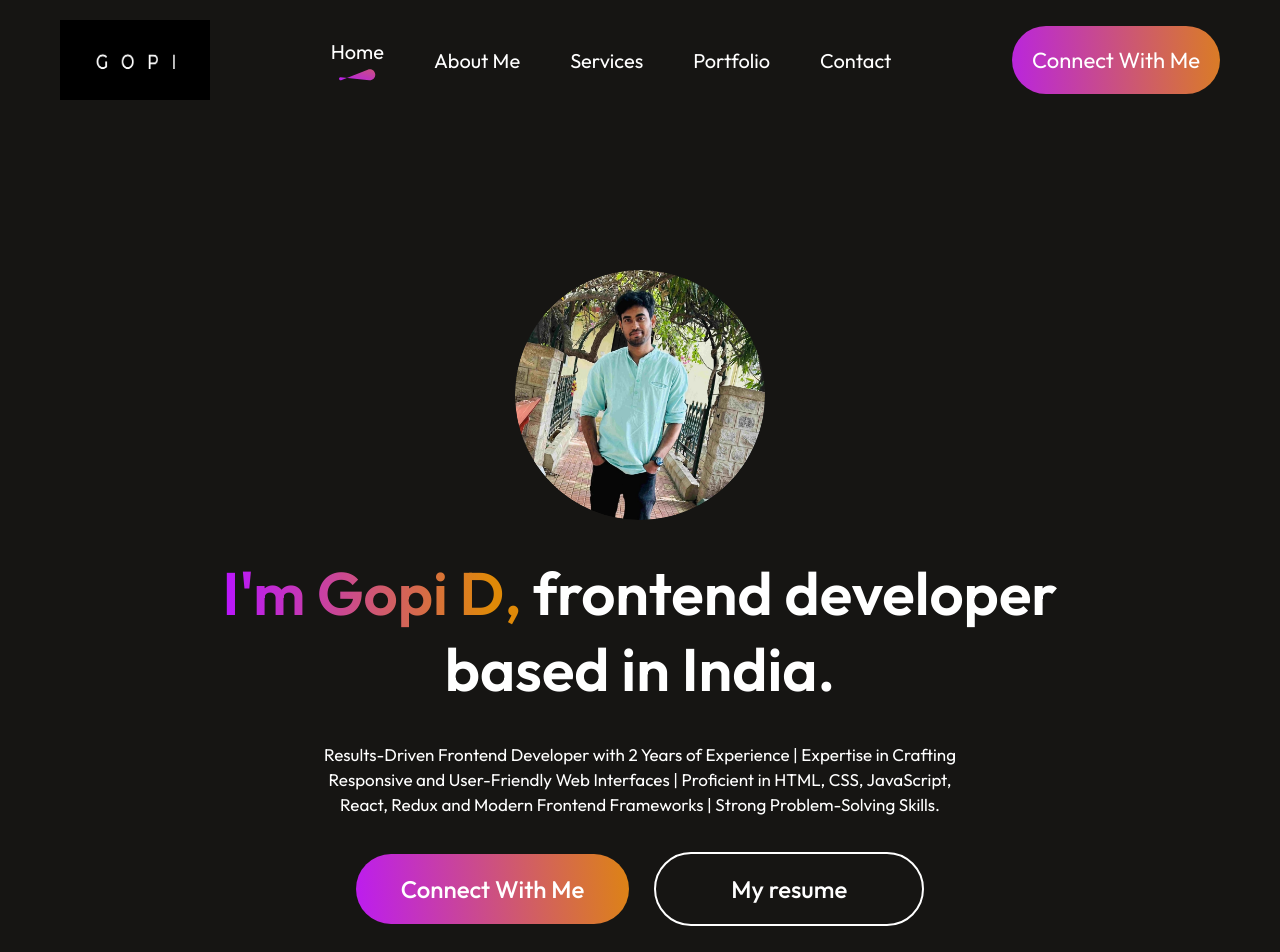
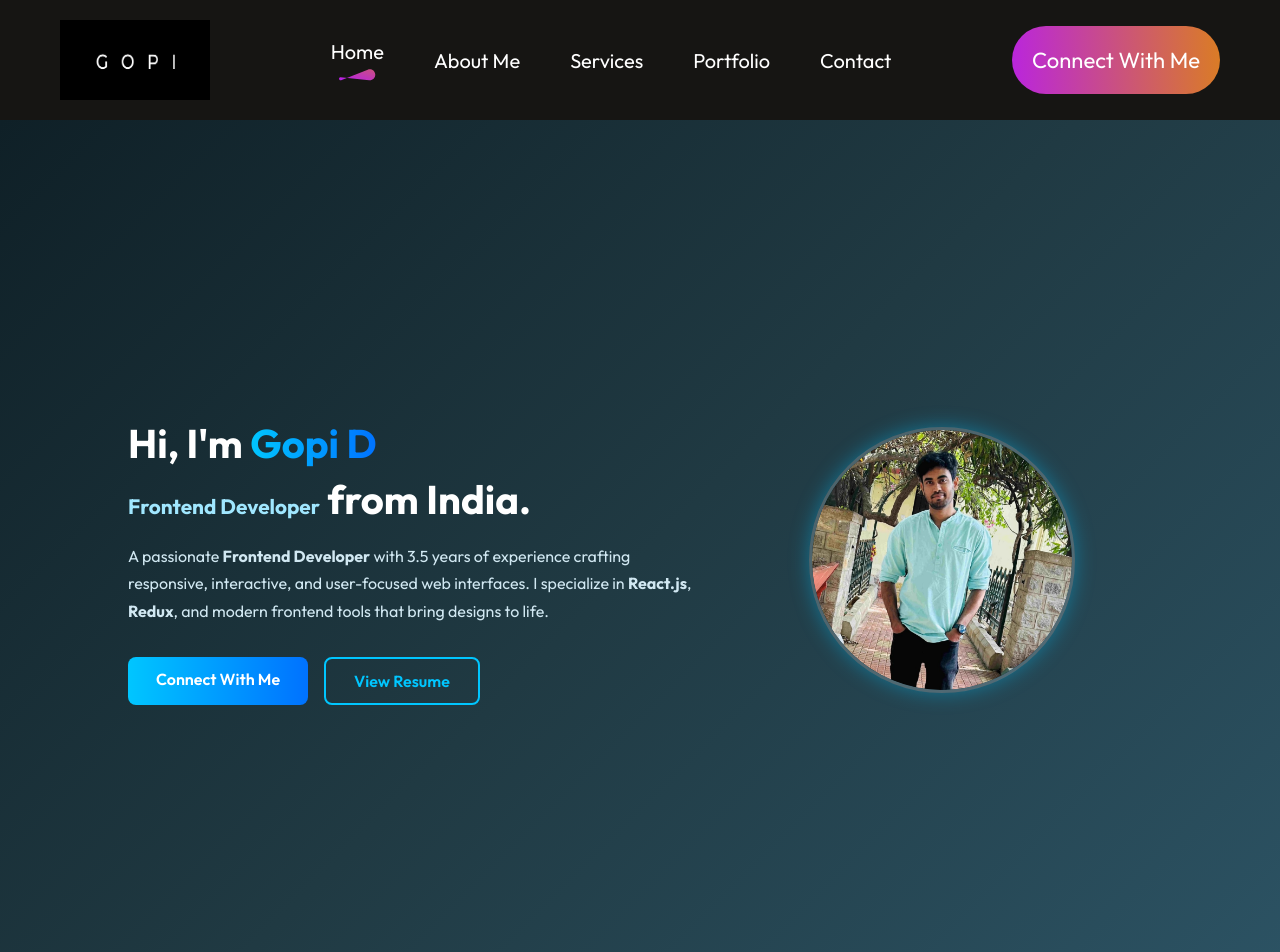
Before and after one commit to Gopi2923/portfolio-react, a React (Vite) app: page / in a window 1280 px wide. Shown: the top 952 px of the page. Built offline with nearby package versions, Linux system fonts and the light colour scheme.

Commit message:
hero page changes

```diff
--- a/src/Components/Hero/Hero.css
+++ b/src/Components/Hero/Hero.css
@@ -1,89 +1,95 @@
 .hero {
   display: flex;
   align-items: center;
-  flex-direction: column;
-  gap: 35px;
+  justify-content: center;
+  min-height: 90vh;
+  padding: 80px 10%;
+  background: linear-gradient(135deg, #0f2027, #203a43, #2c5364);
+  color: #fff;
 }
-.hero img {
-  margin-top: 150px;
-  border-radius: 50%;
-  width: 250px;
-  height: 250px;
+
+.hero-content {
+  display: flex;
+  flex-wrap: wrap;
+  align-items: center;
+  justify-content: space-between;
+  gap: 2rem;
+  max-width: 1200px;
 }
-.hero h1 {
-  text-align: center;
-  width: 70%;
-  font-size: 60px;
-  font-weight: 600;
+
+.hero-text {
+  flex: 1 1 500px;
 }
-.hero h1 span {
-  background: linear-gradient(270deg, #df8908 10%, #ba15ff 100%);
-  background-clip: text;
+
+.hero-text h1 {
+  font-size: 2.5rem;
+  line-height: 1.4;
+}
+
+.highlight {
+  background: linear-gradient(90deg, #00c6ff, #0072ff);
   -webkit-background-clip: text;
   -webkit-text-fill-color: transparent;
+  font-weight: 700;
 }
-.hero p {
-  width: 50%;
-  text-align: center;
-  font-size: 17px;
-  line-height: 25px;
+
+.subtext {
+  color: #a0e7ff;
+  font-size: 1.3rem;
 }
-.hero-action {
+
+.hero-description {
+  margin-top: 1rem;
+  font-size: 1rem;
+  color: #d1e8f2;
+  line-height: 1.7;
+}
+
+.hero-buttons {
+  margin-top: 2rem;
   display: flex;
-  align-items: center;
-  gap: 25px;
-  font-size: 24px;
-  font-weight: 500;
-  margin-bottom: 50px;
+  gap: 1rem;
 }
-.hero-connect {
-  padding: 20px 45px;
-  border-radius: 50px;
-  background: linear-gradient(264deg, #df8908 -5.09%, #ba15ff 106.58%);
-  cursor: pointer;
+
+.btn {
+  padding: 12px 28px;
+  border-radius: 8px;
+  font-weight: 600;
+  text-decoration: none;
+  transition: all 0.3s ease;
 }
-.hero-resume {
-  padding: 20px 75px;
-  border-radius: 50px;
-  border: 2px solid #fff;
-  cursor: pointer;
-  text-decoration: none;
+
+.primary-btn {
+  background: linear-gradient(90deg, #00c6ff, #0072ff);
   color: #fff;
 }
-.hero-connect:hover {
-  border: 2px solid white;
+
+.primary-btn:hover {
+  transform: scale(1.05);
+  box-shadow: 0 0 15px rgba(0, 114, 255, 0.4);
 }
-.hero-resume:hover {
-  border-color: #ba15ff;
+
+.secondary-btn {
+  border: 2px solid #00c6ff;
+  color: #00c6ff;
 }
-@media(max-width:768px) {
-  .hero img {
-    margin-top: 120px;
-    width: 260px;
-  }
-  .hero h1 {
-     margin-top: 50px;
-     width: 90%;
-     font-size: 50px;
-  }
-  .hero p {
-    width: 60%;
-    font-size: 18px;
-    line-height: 32px;
-    margin: 10px 0px;
-  }
-  .hero-action {
-    gap: 16px;
-    font-size: 18px;
-    font-weight: 500;
-    margin-bottom: 50px;
-  }
-  .hero-connect {
-    padding: 20px 30px;
-    border-radius: 40px;
-  }
-  .hero-resume {
-    padding: 20px 50px;
-    border-radius: 40px;
-  }
+
+.secondary-btn:hover {
+  background: #00c6ff;
+  color: #fff;
 }
+
+.hero-image {
+  flex: 1 1 350px;
+  display: flex;
+  justify-content: center;
+}
+
+.hero-image img {
+  width: 260px;
+  height: 260px;
+  border-radius: 50%;
+  object-fit: cover;
+  box-shadow: 0 0 20px rgba(0, 198, 255, 0.4);
+  border: 3px solid rgba(255, 255, 255, 0.2);
+}
--- a/src/Components/Hero/Hero.jsx
+++ b/src/Components/Hero/Hero.jsx
@@ -1,27 +1,50 @@
 import React from "react";
 import "./Hero.css";
 import profile_img from "../../assets/Gopi,D.jpg";
-import AnchorLink from 'react-anchor-link-smooth-scroll'
-
+import AnchorLink from "react-anchor-link-smooth-scroll";
 
 const Hero = () => {
   return (
-    <div id="home" className="hero">
-      <img src={profile_img} alt="" />
-      <h1>
-        <span>I'm Gopi D,</span> frontend developer based in India.
-      </h1>
-      <p>
-        Results-Driven Frontend Developer with 2 Years of Experience | Expertise
-        in Crafting Responsive and User-Friendly Web Interfaces | Proficient in
-        HTML, CSS, JavaScript, React, Redux and Modern Frontend Frameworks |
-        Strong Problem-Solving Skills.
-      </p>
-      <div className="hero-action">
-        <div className="hero-connect"><AnchorLink className='anchor-link' offset={50} href='#contact'>Connect With Me</AnchorLink></div>
-        <a className="hero-resume" href="https://drive.google.com/file/d/1NsoY9k6ieTwxEzPfzXHiMDhSIi_BOfIQ/view?usp=drive_link" target="_blank">My resume</a>
+    <section id="home" className="hero">
+      <div className="hero-content">
+        <div className="hero-text">
+          <h1>
+            Hi, I'm <span className="highlight">Gopi D</span>
+            <br />
+            <span className="subtext">Frontend Developer</span> from India.
+          </h1>
+
+          <p className="hero-description">
+            A passionate <strong>Frontend Developer</strong> with 3.5 years of experience
+            crafting responsive, interactive, and user-focused web interfaces.
+            I specialize in <strong>React.js</strong>, <strong>Redux</strong>, and
+            modern frontend tools that bring designs to life.
+          </p>
+
+          <div className="hero-buttons">
+            <AnchorLink
+              className="btn primary-btn"
+              offset={50}
+              href="#contact"
+            >
+              Connect With Me
+            </AnchorLink>
+            <a
+              className="btn secondary-btn"
+              href="https://drive.google.com/file/d/1NsoY9k6ieTwxEzPfzXHiMDhSIi_BOfIQ/view?usp=drive_link"
+              target="_blank"
+              rel="noopener noreferrer"
+            >
+              View Resume
+            </a>
+          </div>
+        </div>
+
+        <div className="hero-image">
+          <img src={profile_img} alt="Gopi D" />
+        </div>
       </div>
-    </div>
+    </section>
   );
 };
 
```
